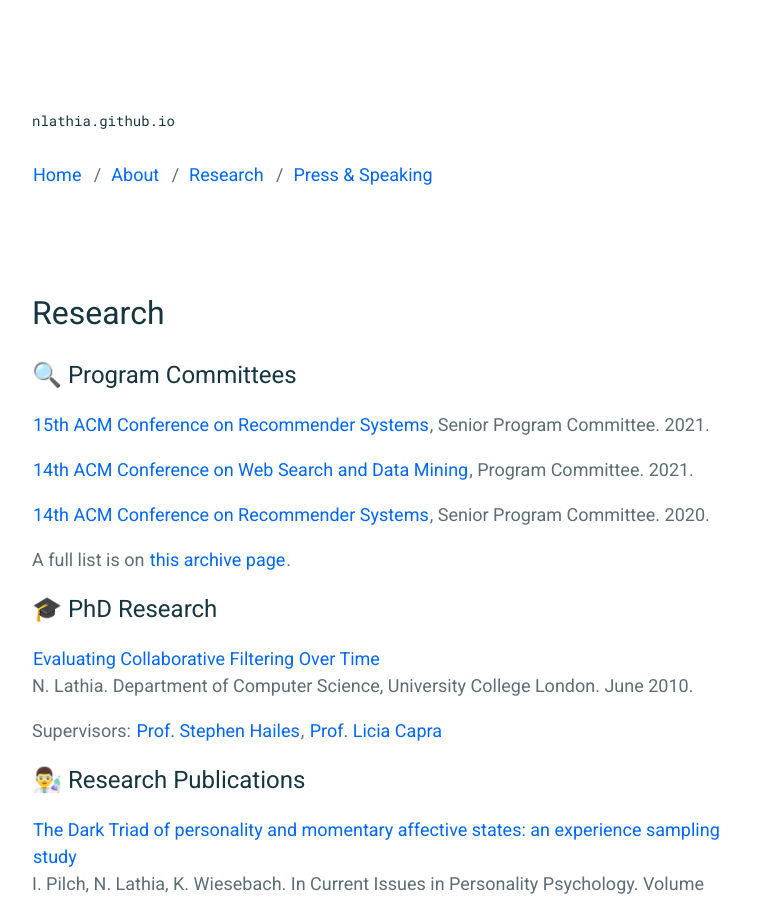
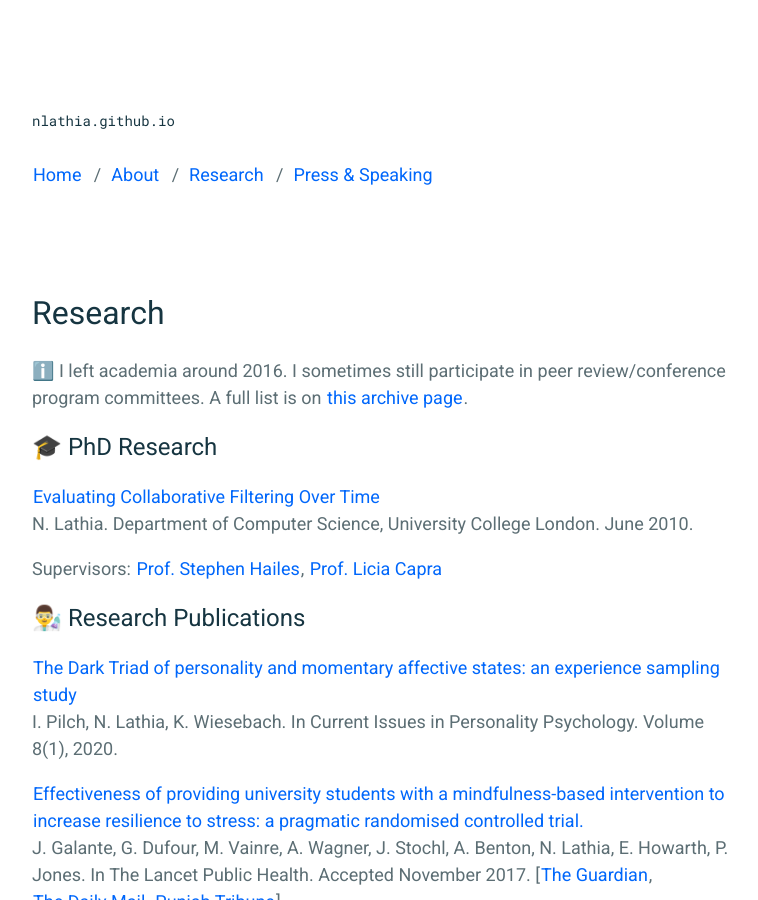
Before and after one commit to nlathia/nlathia.github.io, a Jekyll site: the page built from _pages/research.md, in a window 1280 px wide and 900 px high. Shown: the whole window, without its empty margins (258-1016 px from the left). Built offline with Jekyll 4.4.1, drawn with Linux system fonts in a browser that asks for light colours.

Commit message:
Move programme committees to archive (#45)

```diff
--- a/_pages/research.md
+++ b/_pages/research.md
@@ -4,15 +4,7 @@ title: Research
 permalink: /research/
 ---
 
-## 🔍 Program Committees
-
-[15th ACM Conference on Recommender Systems](https://recsys.acm.org/recsys21/), Senior Program Committee. 2021.
-
-[14th ACM Conference on Web Search and Data Mining](http://www.wsdm-conference.org/2021/), Program Committee. 2021.
-
-[14th ACM Conference on Recommender Systems](https://recsys.acm.org/recsys20/committees/#content-tab-1-1-tab), Senior Program Committee. 2020.
-
-A full list is on [this archive page](../archive/reviewing.html).
+ℹ️ I left academia around 2016. I sometimes still participate in peer review/conference program committees. A full list is on [this archive page](../archive/reviewing.html).
 
 
 ## 🎓 PhD Research
```
Also changed, not shown: _pages/archive/reviewing.md (+1 -0 lines).
